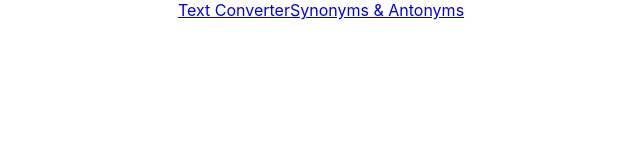
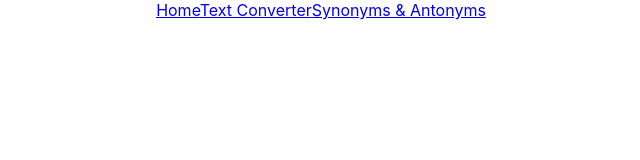
Before and after one commit to nelsonuprety1/text-tune, a React (Create React App) app: page / in a window 1280 px wide. Shown: the top 160 px of the page, without its empty margins (319-959 px from the left). Built offline with nearby package versions, Linux system fonts and the light colour scheme.

Commit message:
first commit

```diff
--- a/src/pages/Navbar.js
+++ b/src/pages/Navbar.js
@@ -3,7 +3,7 @@ import { NavLink } from 'react-router-dom';
 const Navbar = () => {
   return (
     <nav className="main-nav">
-      {/* <NavLink to="/">Home</NavLink> */}
+      <NavLink to="/">Home</NavLink>
       <NavLink to="/convert">Text Converter</NavLink>
       <NavLink to="/similar">Synonyms & Antonyms</NavLink>
     </nav>
```
